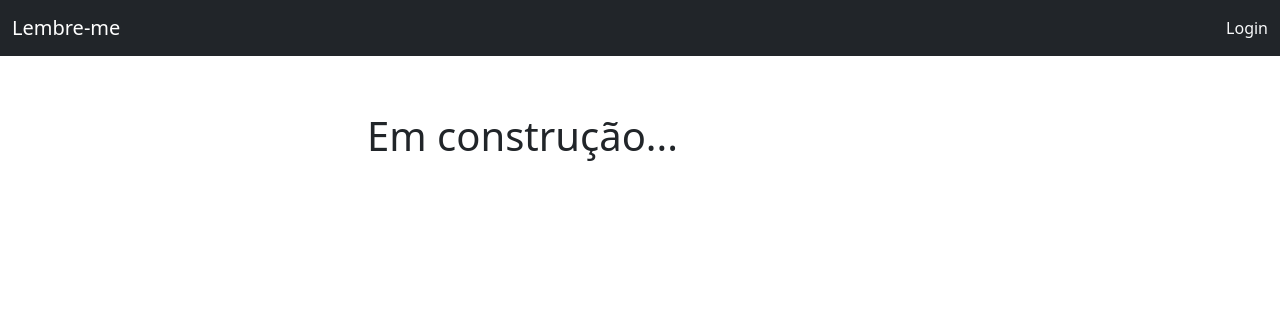
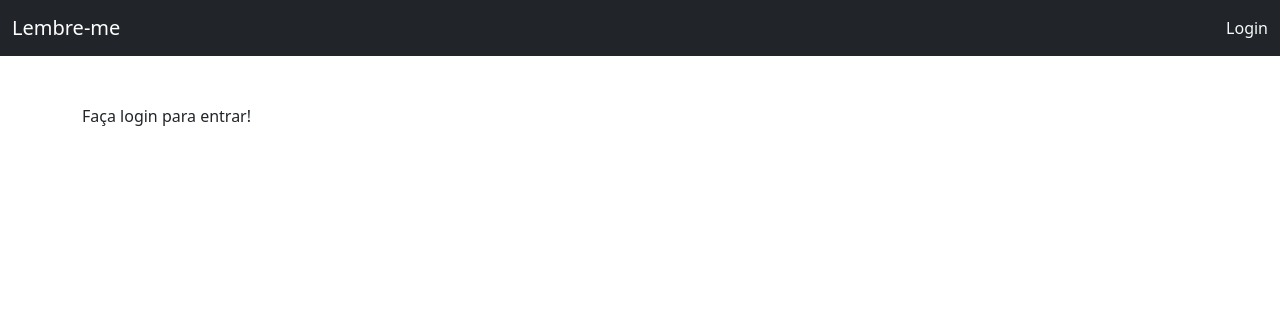
Before and after one commit to gambdata/lembre-me, a Django app: page / in a window 1280 px wide. Shown: the top 316 px of the page. Run offline with Django 5.2, Linux system fonts and the light colour scheme; some libraries are stand-ins or nearby versions.

Commit message:
Verificação de usuário logado

```diff
--- a/templates/base/index.html
+++ b/templates/base/index.html
@@ -4,13 +4,14 @@
 
 {% block content %}
 <div class="container mt-5">
+    {% if user.is_authenticated %}
     <div class="row justify-content-center">
         <div class="col-md-6">
             <h1 class="py-2">Em construção...</h1>
-            <!-- <p class="text-uppercase">
-                Hello world!!
-            </p> -->
         </div>
     </div>
+    {% else %}
+    <p> Faça login para entrar! </p>
+    {% endif %}
 </div>
 {% endblock %}
```
